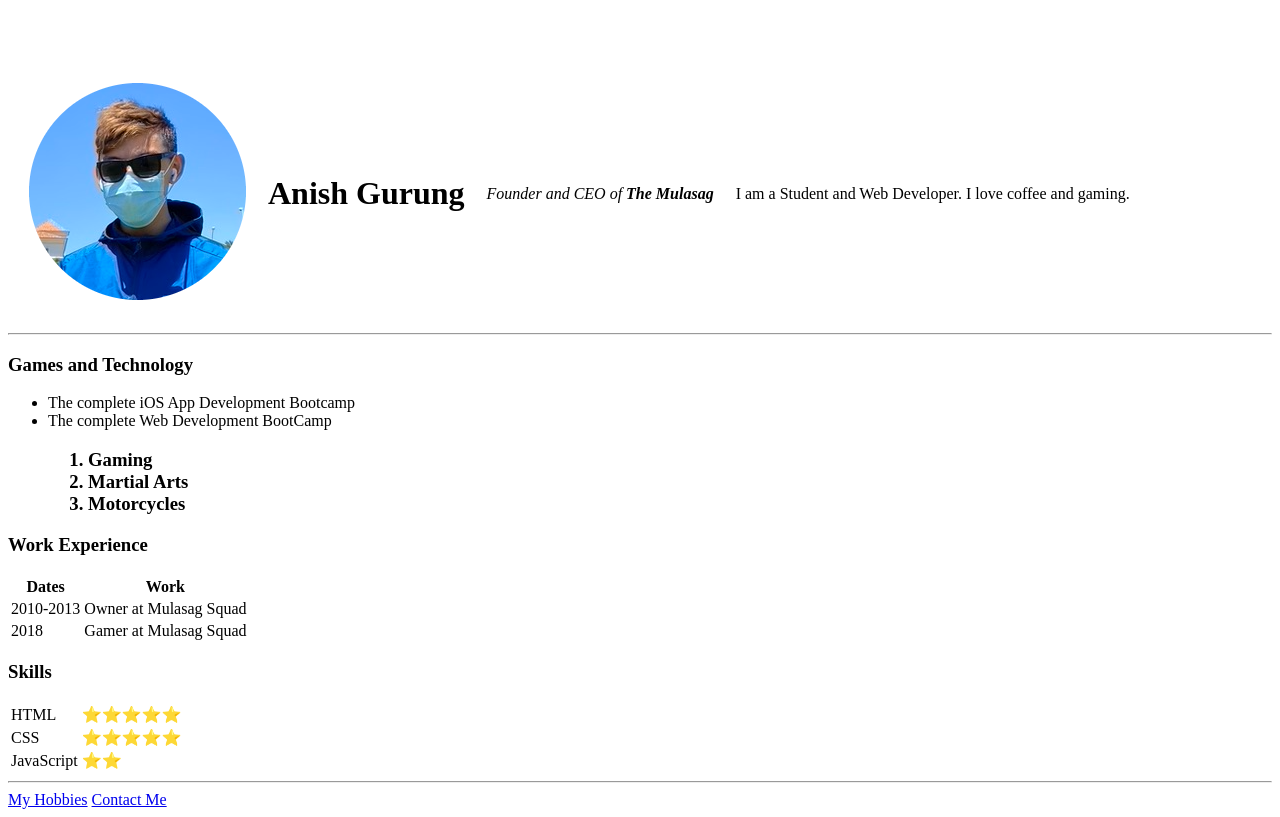
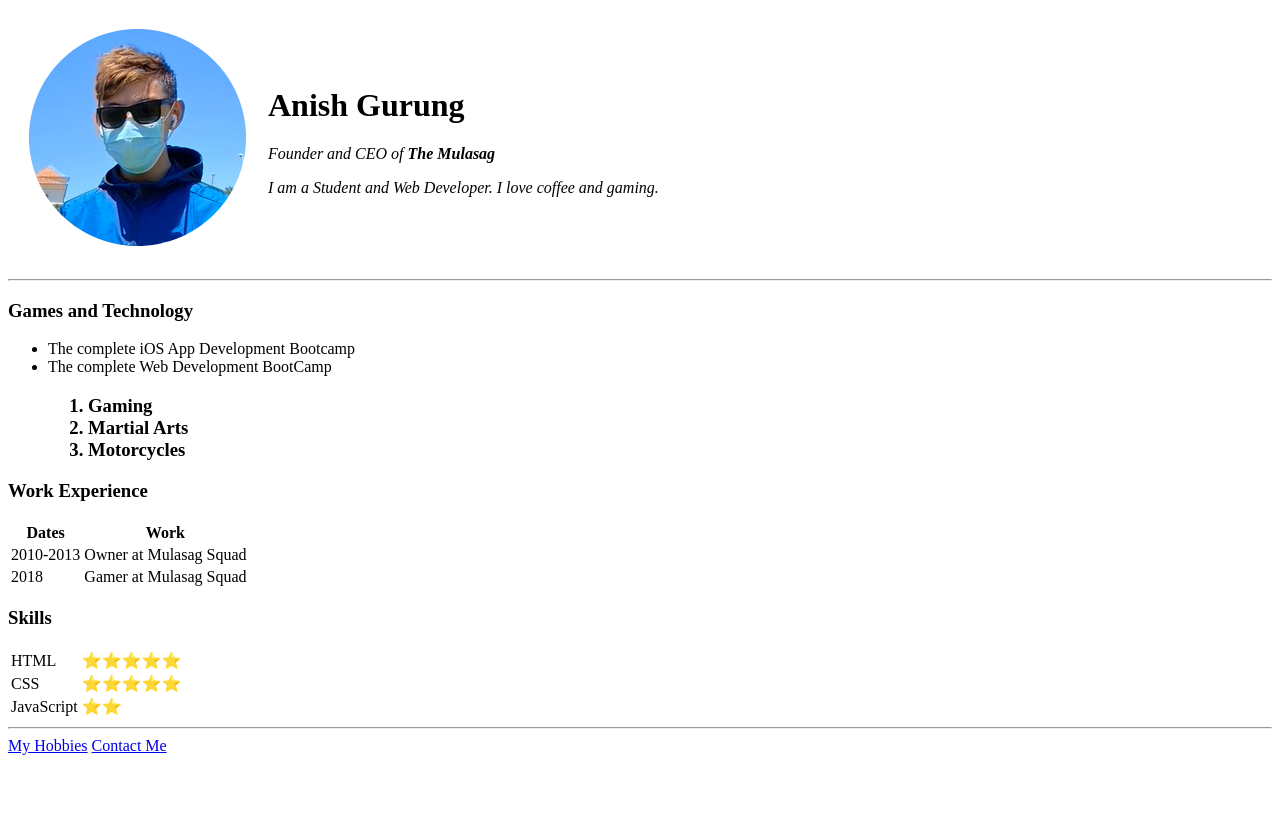
Before and after one commit to anish5921/cv, a plain HTML site: page index.html in a window 1280 px wide. Drawn offline with Linux system fonts and the light colour scheme.

Commit message:
Add initial CV website files

```diff
--- a/index.html
+++ b/index.html
@@ -8,9 +8,9 @@
     <table cellspacing="20">
       <tr>
         <td><img src="alo.png" alt="Anish Gurung"></td>
-        <td><h1>Anish Gurung <br></h1></td><br>
-        <td><p> <em> Founder and CEO of <strong>The Mulasag</strong> </p></td><br>
-        <td><p>I am a Student and Web Developer. I love coffee and gaming.</p></td><br>
+        <td><h1>Anish Gurung </h1>
+        <p> <em> Founder and CEO of <strong>The Mulasag</strong> </p>
+        <p>I am a Student and Web Developer. I love coffee and gaming.</p></td>
       </tr>
     </table>
     <hr>
```
